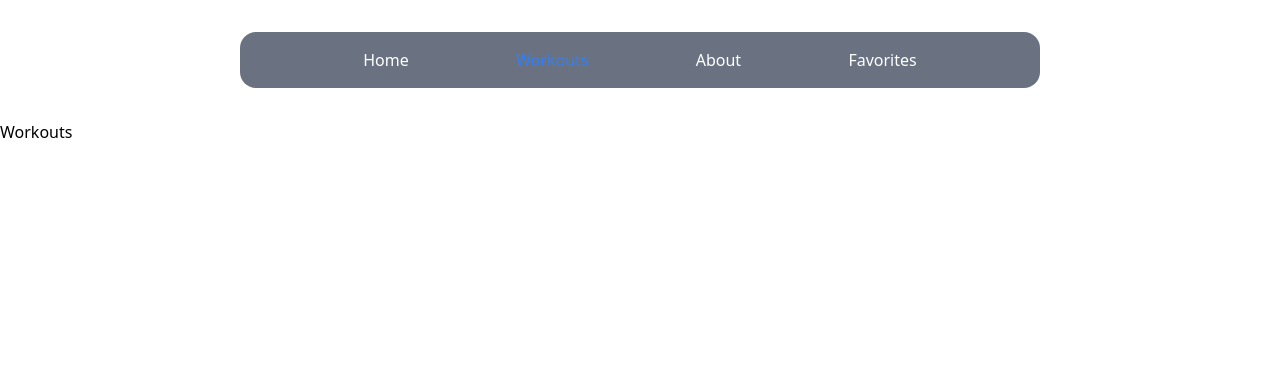
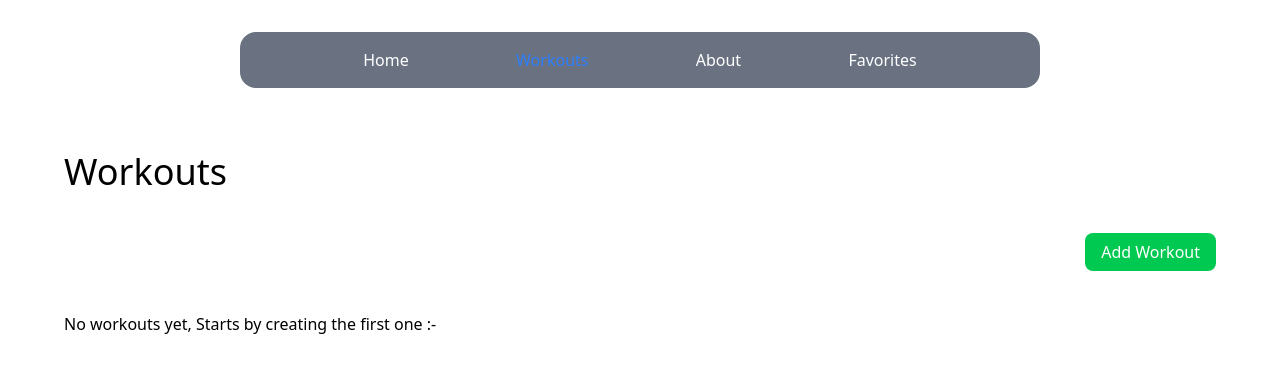
Before and after one commit to MOHDAHMEDKHAN27052003/workout-tracker, a React app: page /workouts in a window 1280 px wide. Shown: the top 372 px of the page. Built offline with nearby package versions, Linux system fonts and the light colour scheme; the HTML template or start-up script is replaced by a standard one.

Commit message:
create workout functionality

```diff
--- a/src/components/Card.jsx
+++ b/src/components/Card.jsx
@@ -1,9 +1,22 @@
-function Card() {
+import { Link } from "react-router-dom";
+
+function Card(props) {
+    const { id, image, name, coach, description } = props.workout;
 
     return (
         <>
-            <div>
-
+            <div className="bg-blue-500 text-white px-8 py-16 mb-4 rounded-2xl text-center">
+                <Link to={`/workouts/${id}`}>
+                    <div className="flex justify-center bg-gray-500 rounded-2xl py-4">
+                        <img src={image} alt="Workout image" className="h-24" />
+                    </div>
+                    <h1 className="text-2xl pt-8">{name}</h1>
+                    <h1 className="py-2"><strong>{coach}</strong></h1>
+                    <p>
+                        {description.substr(0, 100)}...
+                        <small className="text-gray-500">more</small>
+                    </p>
+                </Link>
             </div>
         </>
     );
--- a/src/contexts/WorkoutContext.jsx
+++ b/src/contexts/WorkoutContext.jsx
@@ -4,15 +4,15 @@ export const WorkoutContext = createContext(null);
 
 export function WorkoutProvider(props) {
     const [data, setData] = useState(
-        JSON.parse(window.localStorage.getItem("workouts")) || []
+        JSON.parse(localStorage.getItem("workouts")) || []
     );
-    const [favorite, setFavorite] = useState(
-        JSON.parse(window.localStorage.getItem("favroite")) || []
+    const [favorites, setFavorites] = useState(
+        JSON.parse(localStorage.getItem("favroites")) || []
     );
 
     return (
         <>
-            <WorkoutContext.Provider value={{data, setData, favorite, setFavorite}}>
+            <WorkoutContext.Provider value={{data, setData, favorites, setFavorites}}>
                 {props.children}
             </WorkoutContext.Provider>
         </>
--- a/src/pages/Create.jsx
+++ b/src/pages/Create.jsx
@@ -3,22 +3,27 @@ import { WorkoutContext } from "../contexts/WorkoutContext";
 import { useForm } from "react-hook-form";
 import { nanoid } from "nanoid";
 import { toast } from "react-toastify";
+import { useNavigate } from "react-router-dom";
 
 function Create() {
     const { data, setData } = useContext(WorkoutContext);
     const { register, handleSubmit, reset } = useForm();
     const [imageData, setImageData] = useState(null);
     const fileInputRef = useRef(null);
+    const navigate = useNavigate();
 
     const handleImageUpload = (e) => {
         const file = e.target.files[0];
+
         if (file) {
             const reader = new FileReader();
+
             reader.onloadend = () => {
                 setImageData(reader.result);
             };
+
             reader.readAsDataURL(file);
-        }
+        };
     };
 
     const onError = (formErrors) => {
@@ -39,10 +44,11 @@ function Create() {
 
         const copyData = [...data, workout];
         setData(copyData);
-        localStorage.setItem("workout", JSON.stringify(copyData));
+        localStorage.setItem("workouts", JSON.stringify(copyData));
         toast.success("Workout added successfully!");
         reset();
         setImageData(null);
+        navigate("/workouts");
     };
 
     return (
@@ -119,7 +125,7 @@ function Create() {
                                     message: "Description must be at least 30 characters",
                                 },
                                 maxLength: {
-                                    value: 60,
+                                    value: 300,
                                     message: "Description cannot exceed 60 characters",
                                 },
                             })}
@@ -138,7 +144,7 @@ function Create() {
                                     message: "Excercises must be at least 30 characters",
                                 },
                                 maxLength: {
-                                    value: 60,
+                                    value: 300,
                                     message: "Excercises cannot exceed 60 characters",
                                 },
                             })}
@@ -157,7 +163,7 @@ function Create() {
                                     message: "Instructions must be at least 30 characters",
                                 },
                                 maxLength: {
-                                    value: 60,
+                                    value: 300,
                                     message: "Instructions cannot exceed 60 characters",
                                 },
                             })}
@@ -180,7 +186,7 @@ function Create() {
                         </select>
                     </div>
                     <div className="text-right">
-                        <button className="bg-green-500 px-4 py-2 rounded-lg cursor-pointer hover:scale-[95%]">Add Workout</button>
+                        <button className="bg-green-500 px-4 py-2 rounded-lg cursor-pointer hover:scale-[95%]">Save</button>
                     </div>
                 </form>
             </div>
--- a/src/pages/Workouts.jsx
+++ b/src/pages/Workouts.jsx
@@ -1,9 +1,37 @@
+import { useContext } from "react";
+import { WorkoutContext } from "../contexts/WorkoutContext";
+import Card from "../components/Card";
+import { Link } from "react-router-dom";
+
 function Workouts() {
+    const { data } = useContext(WorkoutContext);
 
     return (
         <>
-            <div>
-                <h1>Workouts</h1>
+            <div className="m-8 sm:m-16">
+                <h1 className="text-4xl">Workouts</h1>
+                <div className="py-12">
+                    <div className="text-right sm:pb-8">
+                        <Link to="/workouts/create" className="bg-green-500 px-4 py-2 rounded-lg cursor-pointer text-white">
+                            Add Workout
+                        </Link>
+                    </div>
+                    <div className="py-4">
+                        {data.length > 0 ? (
+                            <div className="sm:grid sm:grid-cols-2 lg:grid-cols-3 gap-12">
+                                {data.map(workout => (
+                                    <div className="py-4 sm:py-0">
+                                        <Card key={workout.id} workout={workout} />
+                                    </div>
+                                ))}
+                            </div>
+                            ): (
+                            <div>
+                                <h1>No workouts yet, Starts by creating the first one  :-</h1>
+                            </div>
+                        )}
+                    </div>
+                </div>
             </div>
         </>
     );
```
